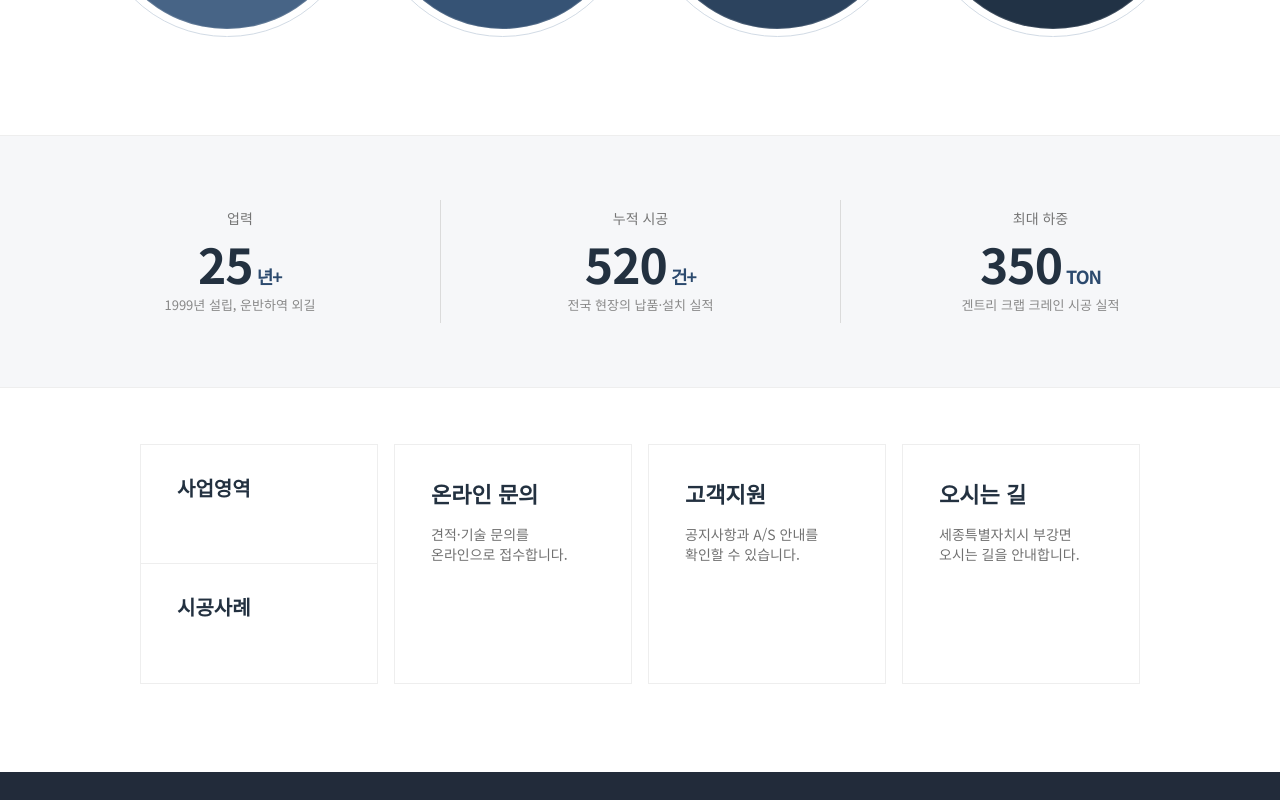
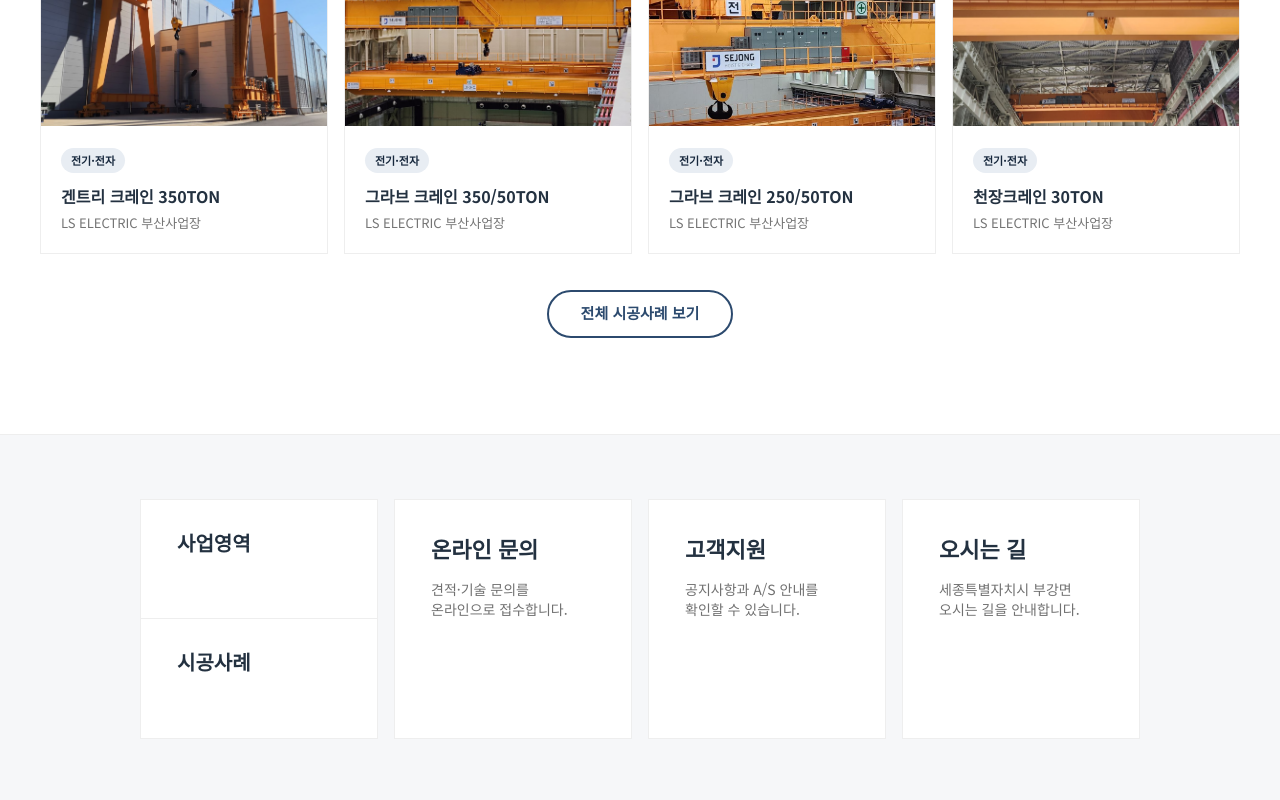
Before and after one commit to MuKyoung/sejong-hoist-homepage, a Next.js app: page / in a window 1280 px wide. Shown: the part 2780-3580 px from the top of the page. Built offline with nearby package versions, Linux system fonts and the light colour scheme.

Commit message:
design: move portfolio preview below the stats band; stats -> navy dark band - home order: hero > mosaic > circles > stats(navy) > portfolio(proof) > strip; section bgs re-alternated (circles/strip surface, strip cells white); preview subtitle ties to the numbers; DESIGN.md/CLAUDE.md synced

```diff
--- a/src/app/page.tsx
+++ b/src/app/page.tsx
@@ -10,9 +10,9 @@ export default function HomePage() {
     <>
       <StorySection />
       <OverviewMosaicSection />
-      <PortfolioPreviewSection />
       <BusinessCirclesSection />
       <StatsHighlightSection />
+      <PortfolioPreviewSection />
       <SupportStripSection />
     </>
   );
--- a/src/components/home/BusinessCirclesSection.module.css
+++ b/src/components/home/BusinessCirclesSection.module.css
@@ -1,7 +1,7 @@
-/* 사업영역 — LS 시그니처 오버랩 서클 */
+/* 사업영역 — 서클 (탄젠트 배치) */
 .section {
   padding: 80px 0 96px;
-  background: var(--canvas);
+  background: var(--surface);
 }
 
 /* Centered section header */
--- a/src/components/home/PortfolioPreviewSection.module.css
+++ b/src/components/home/PortfolioPreviewSection.module.css
@@ -1,7 +1,7 @@
-/* 핵심 시공사례 — 홈 레퍼런스 요약 (LS 스타일, 중앙 헤더) */
+/* 핵심 시공사례 — 실적 수치 밴드 바로 아래, 숫자의 '증거' 역할 */
 .section {
   padding: 80px 0;
-  background: var(--surface);
+  background: var(--canvas);
 }
 @media (min-width: 1024px) { .section { padding: 96px 0; } }
 
--- a/src/components/home/PortfolioPreviewSection.tsx
+++ b/src/components/home/PortfolioPreviewSection.tsx
@@ -12,7 +12,7 @@ export default function PortfolioPreviewSection() {
         <div className={s.header}>
           <p className={s.eyebrow}>Portfolio</p>
           <h2 className={s.headline}>핵심 시공사례</h2>
-          <p className={s.subtitle}>현장에서 검증된 세종호이스트크레인의 대표 실적입니다.</p>
+          <p className={s.subtitle}>위의 숫자를 만든 현장을 사진으로 확인하세요.</p>
         </div>
 
         <div className={s.grid}>
--- a/src/components/home/StatsHighlightSection.module.css
+++ b/src/components/home/StatsHighlightSection.module.css
@@ -1,10 +1,9 @@
-/* 주요 실적 — LS 플랫 숫자 밴드 (헤어라인 구분) */
+/* 주요 실적 — 네이비 다크 밴드 (바로 아래 시공사례가 '증거'로 이어짐) */
 .section {
-  padding: 64px 0;
-  background: var(--surface);
-  border-top: 1px solid var(--hairline);
-  border-bottom: 1px solid var(--hairline);
+  padding: 72px 0;
+  background: var(--navy);
 }
+@media (min-width: 1024px) { .section { padding: 88px 0; } }
 
 .grid {
   display: grid;
@@ -14,14 +13,14 @@
 .cell {
   text-align: center;
   padding: 8px 16px;
-  border-left: 1px solid var(--line);
+  border-left: 1px solid rgba(255, 255, 255, 0.16);
 }
 .cell:first-child { border-left: none; }
 
 .label {
   font-size: 14px;
   font-weight: 500;
-  color: var(--muted);
+  color: rgba(255, 255, 255, 0.62);
 }
 
 .number {
@@ -30,7 +29,7 @@
   font-weight: 700;
   line-height: 1;
   letter-spacing: -0.02em;
-  color: var(--navy);
+  color: #ffffff;
   font-variant-numeric: tabular-nums;
 }
 
@@ -38,14 +37,14 @@
   margin-left: 4px;
   font-size: 1.125rem;
   font-weight: 700;
-  color: var(--brand);
+  color: rgba(255, 255, 255, 0.75);
 }
 
 .desc {
   margin-top: 8px;
   font-size: 13px;
   font-weight: 400;
-  color: var(--faint);
+  color: rgba(255, 255, 255, 0.45);
 }
 
 @media (max-width: 639.98px) {
--- a/src/components/home/SupportStripSection.module.css
+++ b/src/components/home/SupportStripSection.module.css
@@ -1,7 +1,8 @@
 /* 고객지원 스트립 — Sejong variation: 간격 카드 (LS는 붙은 라인 그리드) */
 .section {
-  padding: 56px 0 88px;
-  background: var(--canvas);
+  padding: 64px 0 88px;
+  background: var(--surface);
+  border-top: 1px solid var(--hairline);
 }
 
 .strip {
@@ -16,6 +17,7 @@
   height: 240px;
   display: block;
   padding: 32px 0 0 36px;
+  background: var(--canvas);
   border: 1px solid var(--hairline);
   border-radius: var(--r-xl);
   transition: border-color var(--motion-standard) var(--ease-std), box-shadow var(--motion-standard) var(--ease-std);
```
Also changed, not shown: 2 other files (tests, documents, lock files or other folders).
